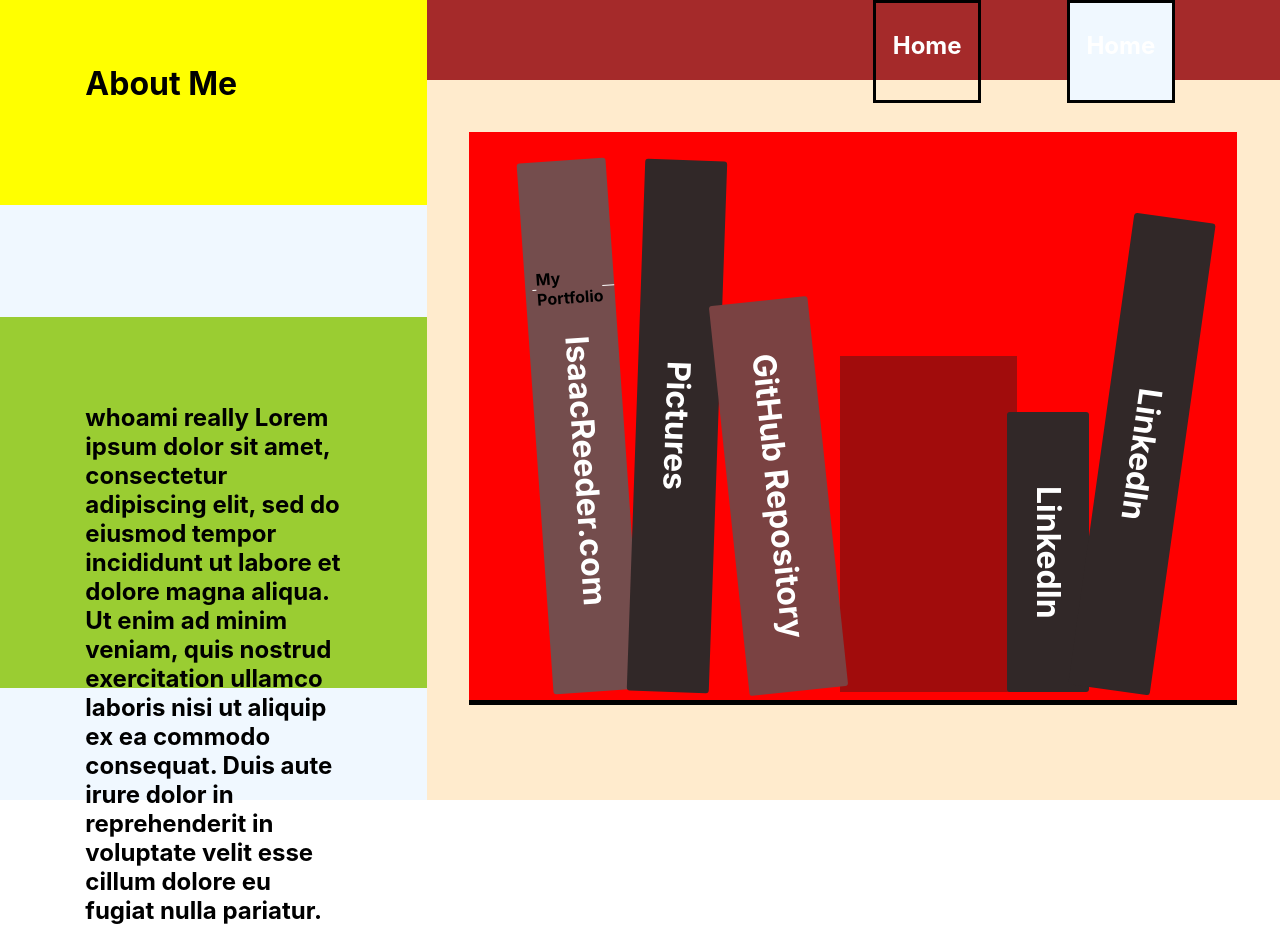
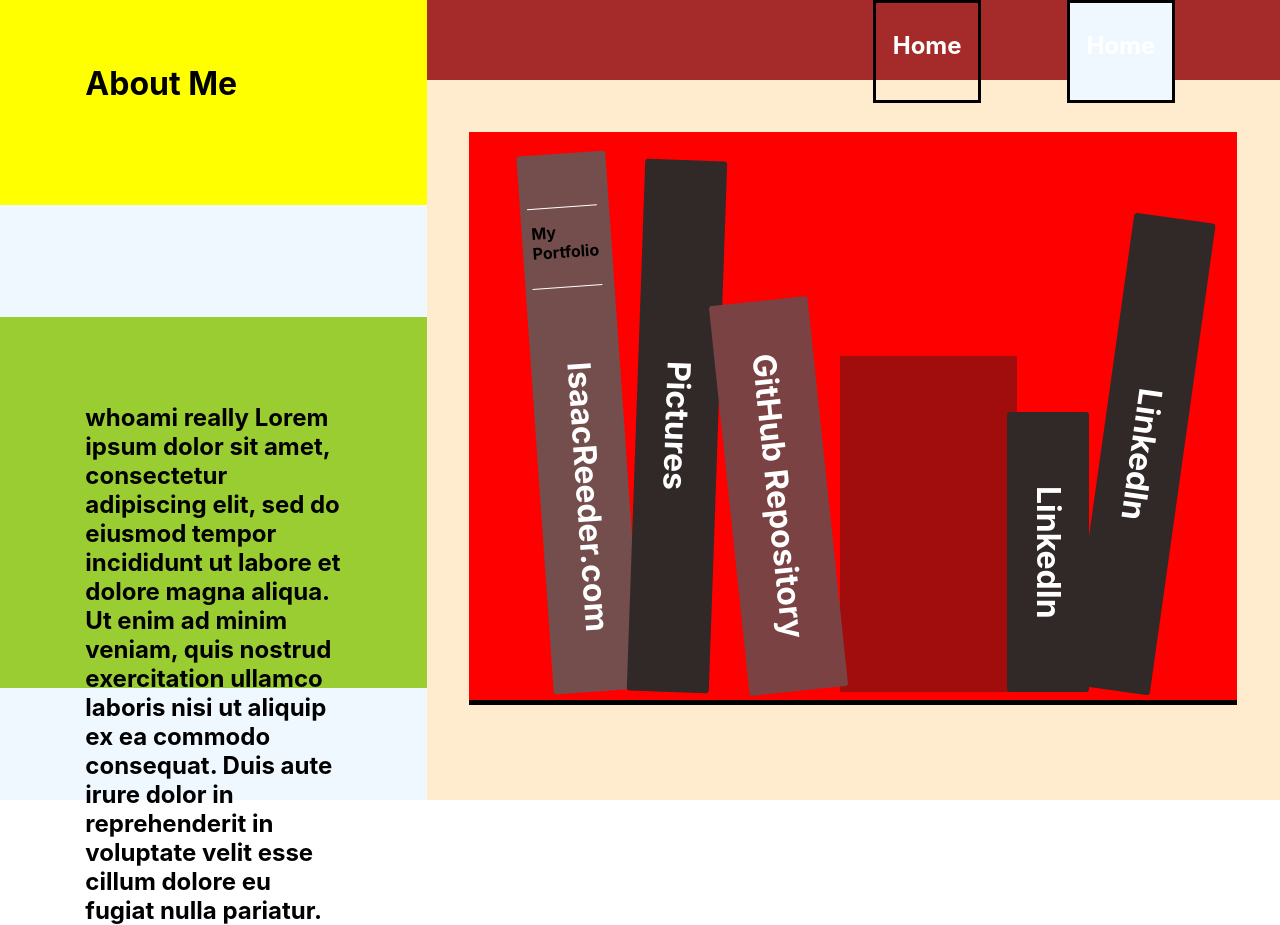
Before and after one commit to IsaacReeder/Furnitecture-Ecommerce, a React (Create React App) app in the folder new-client/: page /about in a window 1280 px wide. Built offline with nearby package versions, Linux system fonts and the light colour scheme.

Commit message:
positionin

```diff
--- a/new-client/src/components/AboutMe/AboutMe.css
+++ b/new-client/src/components/AboutMe/AboutMe.css
@@ -98,6 +98,7 @@
   justify-content: flex-start;
   border-radius: 3px;
   padding-left: 1%;
+  padding-bottom: 1%;
 }
 .book-1:hover {
   transform: rotate(-2deg);
@@ -193,33 +194,24 @@
   transform: rotate(6deg);
 }
 .vase {
-  /* flex: 3; */
   height: 60%;
   background-color: rgb(161, 12, 12);
   flex-basis: 25%;
   margin-right: -20%;
 }
 .line-separator {
-  flex: 1;
   border-top: 1px solid white;
-  width: 85%;
-  /* margin-left: 1%;
-  margin-right: 1%;
-  margin-top: -20%; */
-
+  min-width: 85%;
   writing-mode: sideways-rl;
   text-orientation: mixed;
 }
 .line-separator-2 {
-  flex: 3;
   border-top: 1px solid white;
-  width: 85%;
-  /* margin-left: 1%;
+  min-width: 85%;
   margin-right: 1%;
-  margin-top: -300%;
-  margin-bottom: 8%; */
+  margin-top: -325%;
 }
 .site-title {
-  /* margin-top: -150%; */
-  flex: 2;
+  margin-top: -150%;
+  margin-left: 3%;
 }
```
